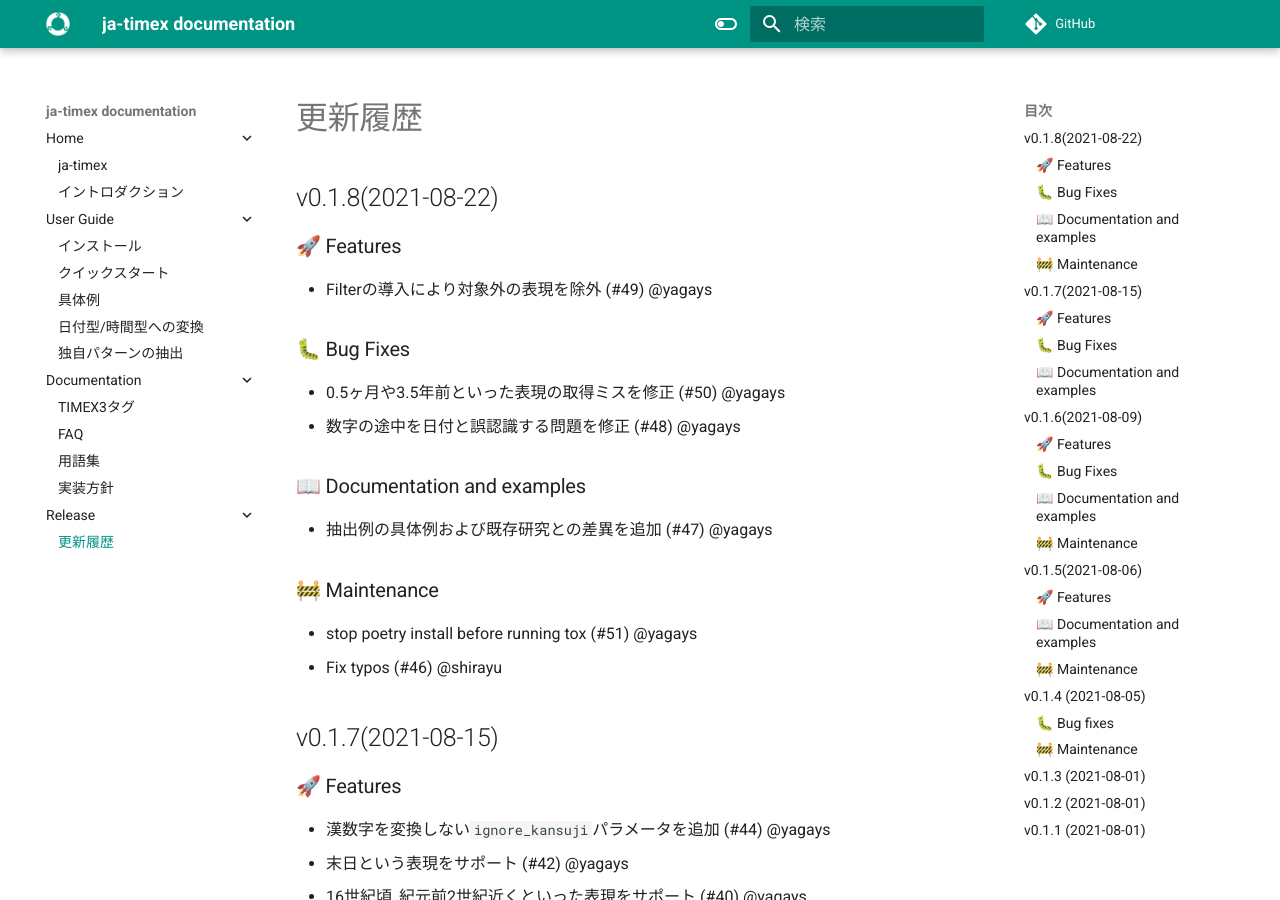
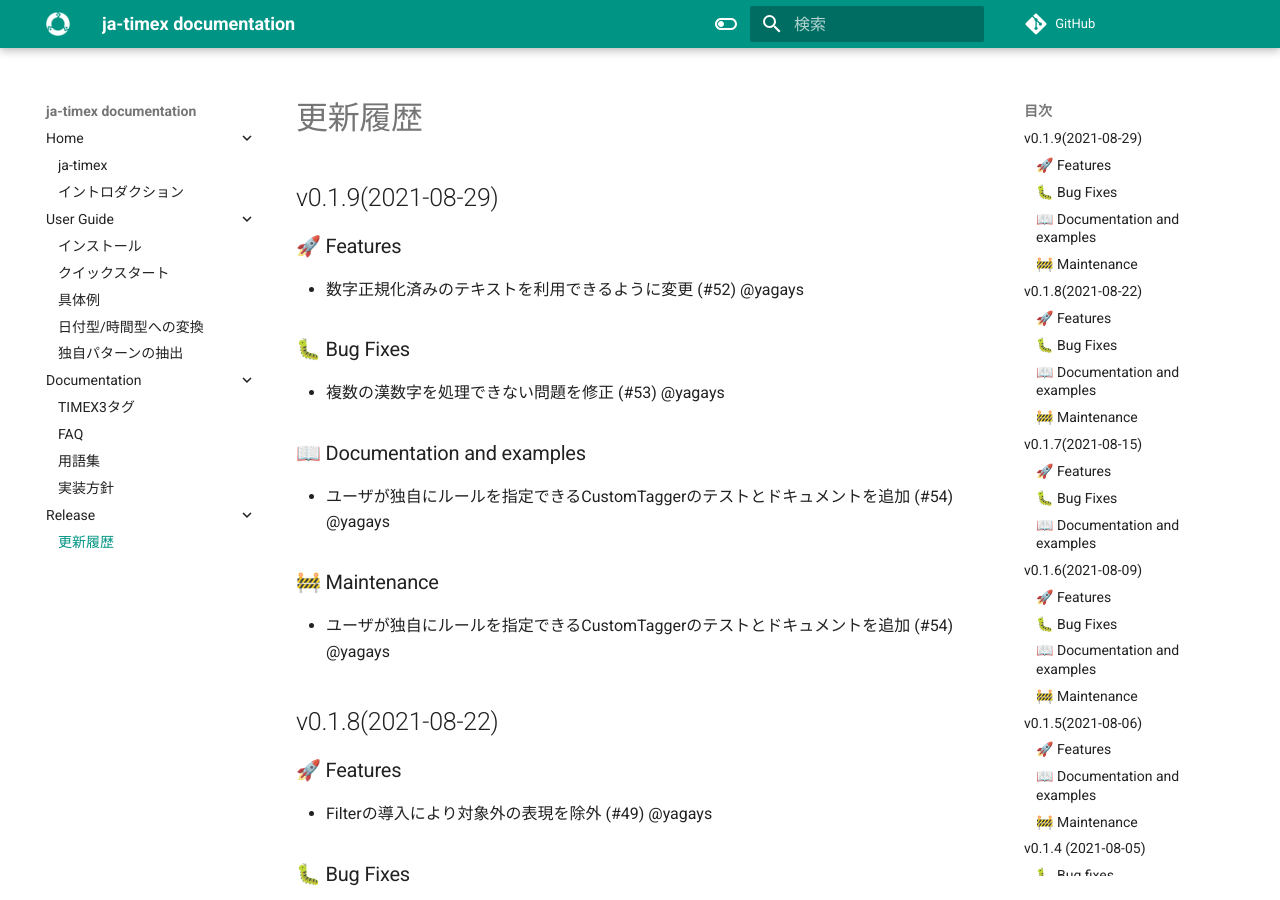
Before and after one commit to yagays/ja-timex, an MkDocs documentation site: the page built from docs/docs/changelog.md, in a window 1280 px wide and 900 px high. Built offline with MkDocs 1.6.1 and Material for MkDocs 9.7.7, drawn with Linux system fonts in a browser that asks for light colours; comment, search, counter and statistics services are not loaded.

Commit message:
bump up version to 0.1.9

```diff
--- a/docs/docs/changelog.md
+++ b/docs/docs/changelog.md
@@ -1,4 +1,23 @@
 # 更新履歴
+
+## v0.1.9(2021-08-29)
+
+### 🚀 Features
+
+* 数字正規化済みのテキストを利用できるように変更 (#52) @yagays
+
+### 🐛 Bug Fixes
+
+* 複数の漢数字を処理できない問題を修正 (#53) @yagays
+
+### 📖 Documentation and examples
+
+* ユーザが独自にルールを指定できるCustomTaggerのテストとドキュメントを追加 (#54) @yagays
+
+### 🚧 Maintenance
+
+* ユーザが独自にルールを指定できるCustomTaggerのテストとドキュメントを追加 (#54) @yagays
+
 
 ## v0.1.8(2021-08-22)
 
--- a/pyproject.toml
+++ b/pyproject.toml
@@ -1,6 +1,6 @@
 [tool.poetry]
 name = "ja-timex"
-version = "0.1.8"
+version = "0.1.9"
 description = "Analyze and parse natural language temporal expression from Japanese sentences"
 authors = ["Yuki Okuda <y.okuda@dr-ubie.com>"]
 license = "MIT"
```
